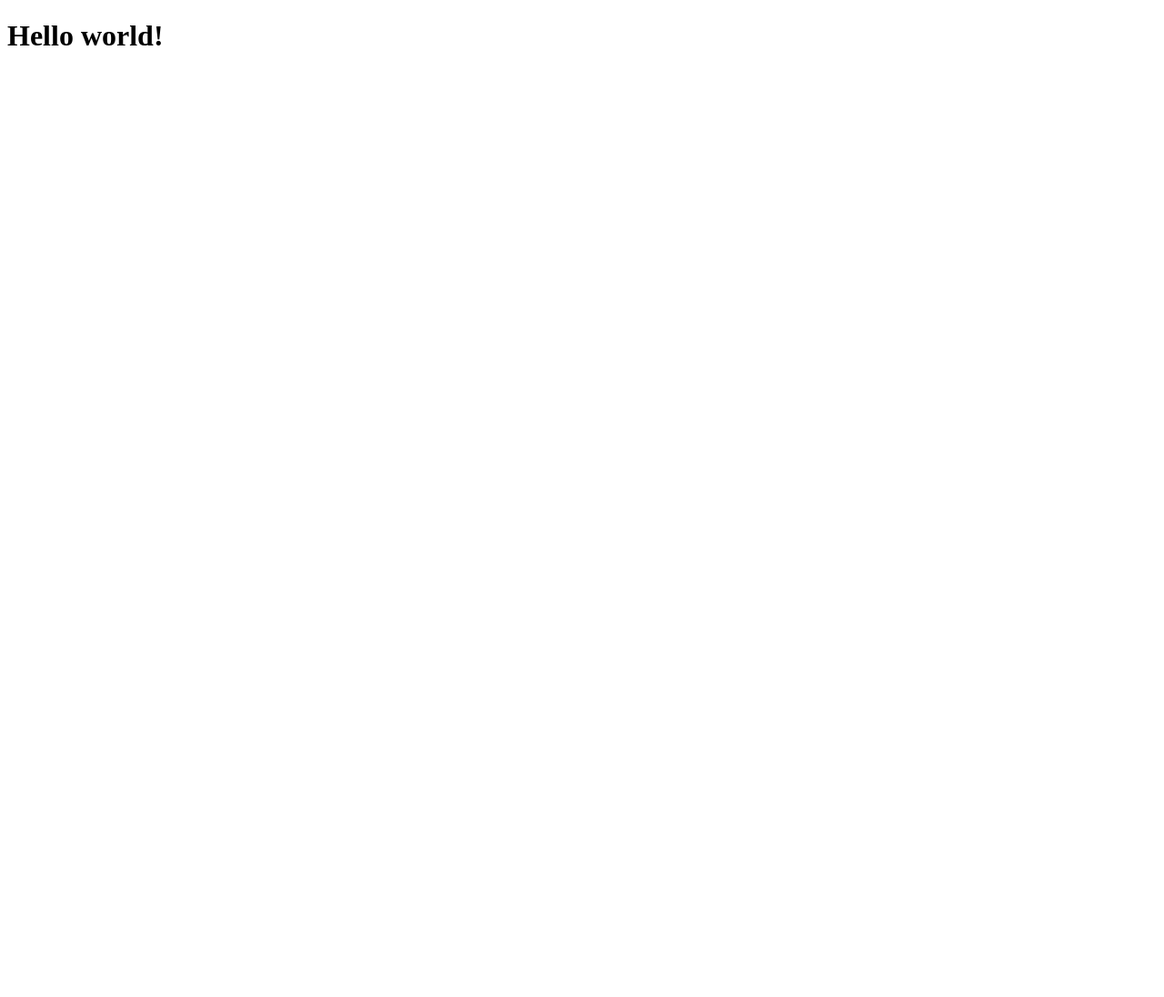
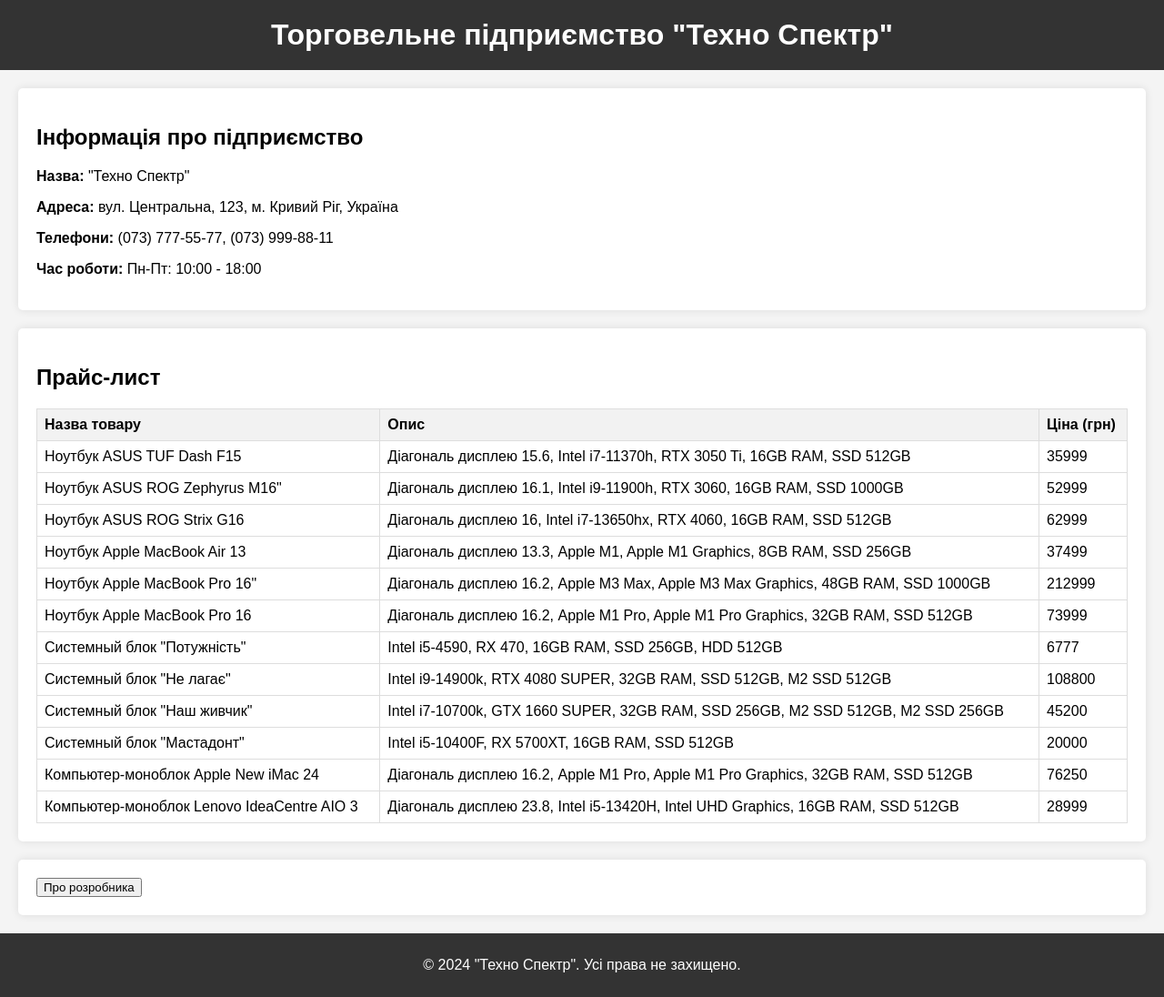
Before and after one commit to lobster1337/-----------, a plain HTML site: page index.html in a window 1280 px wide. Shown: the whole page at 91% size. Before the commit the page ends 800 px from the top, so only its background shows below. Drawn offline with Linux system fonts and the light colour scheme.

Commit message:
created two pages and add styles

```diff
--- a/index.html
+++ b/index.html
@@ -1,11 +1,105 @@
 <!DOCTYPE html>
-<html lang="en">
+<html lang="uk">
 <head>
     <meta charset="UTF-8">
     <meta name="viewport" content="width=device-width, initial-scale=1.0">
-    <title>Document</title>
+    <title>Торговельне підприємство</title>
+    <link rel="stylesheet" href="style.css">
 </head>
 <body>
-    <h1>Hello world!</h1>
+    <header>
+        <h1>Торговельне підприємство "Техно Спектр"</h1>
+    </header>
+
+    <section id="info">
+        <h2>Інформація про підприємство</h2>
+        <p><strong>Назва:</strong> "Техно Спектр"</p>
+        <p><strong>Адреса:</strong> вул. Центральна, 123, м. Кривий Ріг, Україна</p>
+        <p><strong>Телефони:</strong> (073) 777-55-77, (073) 999-88-11</p>
+        <p><strong>Час роботи:</strong> Пн-Пт: 10:00 - 18:00</p>
+    </section>
+
+    <section id="price-list">
+        <h2>Прайс-лист</h2>
+        <table>
+            <thead>
+                <tr>
+                    <th>Назва товару</th>
+                    <th>Опис</th>
+                    <th>Ціна (грн)</th>
+                </tr>
+            </thead>
+            <tbody>
+                <tr>
+                    <td>Ноутбук ASUS TUF Dash F15</td>
+                    <td>Діагональ дисплею 15.6, Intel i7-11370h, RTX 3050 Ti, 16GB RAM, SSD 512GB</td>
+                    <td>35999</td>
+                </tr>
+                <tr>
+                    <td>Ноутбук ASUS ROG Zephyrus M16"</td>
+                    <td>Діагональ дисплею 16.1, Intel i9-11900h, RTX 3060, 16GB RAM, SSD 1000GB</td>
+                    <td>52999</td>
+                </tr>
+                <tr>
+                    <td>Ноутбук ASUS ROG Strix G16</td>
+                    <td>Діагональ дисплею 16, Intel i7-13650hx, RTX 4060, 16GB RAM, SSD 512GB</td>
+                    <td>62999</td>
+                </tr>
+                </tr>
+                    <td>Ноутбук Apple MacBook Air 13</td>
+                    <td>Діагональ дисплею 13.3, Apple M1, Apple M1 Graphics, 8GB RAM, SSD 256GB</td>
+                    <td>37499</td>
+                </tr>
+                </tr>
+                    <td>Ноутбук Apple MacBook Pro 16"</td>
+                    <td>Діагональ дисплею 16.2, Apple M3 Max, Apple M3 Max Graphics, 48GB RAM, SSD 1000GB</td>
+                    <td>212999</td>
+                </tr>
+                </tr>
+                    <td>Ноутбук Apple MacBook Pro 16</td>
+                    <td>Діагональ дисплею 16.2, Apple M1 Pro, Apple M1 Pro Graphics, 32GB RAM, SSD 512GB</td>
+                    <td>73999</td>
+                </tr>
+                <tr>
+                    <td>Системный блок "Потужність"</td>
+                    <td>Intel i5-4590, RX 470, 16GB RAM, SSD 256GB, HDD 512GB</td>
+                    <td>6777</td>
+                </tr>
+                <tr>
+                    <td>Системный блок "Не лагає"</td>
+                    <td>Intel i9-14900k, RTX 4080 SUPER, 32GB RAM, SSD 512GB, M2 SSD 512GB</td>
+                    <td>108800</td>
+                </tr>
+                <tr>
+                    <td>Системный блок "Наш живчик"</td>
+                    <td>Intel i7-10700k, GTX 1660 SUPER, 32GB RAM, SSD 256GB, M2 SSD 512GB, M2 SSD 256GB</td>
+                    <td>45200</td>
+                </tr>
+                <tr>
+                    <td>Системный блок "Мастадонт"</td>
+                    <td>Intel i5-10400F, RX 5700XT, 16GB RAM, SSD 512GB</td>
+                    <td>20000</td>
+                </tr>
+                </tr>
+                    <td>Компьютер-моноблок Apple New iMac 24</td>
+                    <td>Діагональ дисплею 16.2, Apple M1 Pro, Apple M1 Pro Graphics, 32GB RAM, SSD 512GB</td>
+                    <td>76250</td>
+                </tr>
+                <tr>
+                    <td>Компьютер-моноблок Lenovo IdeaCentre AIO 3</td>
+                    <td>Діагональ дисплею 23.8, Intel i5-13420H, Intel UHD Graphics, 16GB RAM, SSD 512GB</td>
+                    <td>28999</td>
+                </tr>
+            </tbody>
+        </table>
+    </section>
+
+    <section id="developer">
+        <button onclick="window.location.href='author.html'">Про розробника</button>
+    </section>
+
+    <footer>
+        <p>© 2024 "Техно Спектр". Усі права не захищено.</p>
+    </footer>
 </body>
 </html>
--- /dev/null
+++ b/style.css
@@ -0,0 +1,49 @@
+body {
+    font-family: Arial, sans-serif;
+    background-color: #f4f4f4;
+    margin: 0;
+    padding: 0;
+}
+
+header {
+    background-color: #333;
+    color: white;
+    padding: 20px;
+    text-align: center;
+}
+
+h1 {
+    margin: 0;
+}
+
+section {
+    margin: 20px;
+    padding: 20px;
+    background-color: white;
+    border-radius: 5px;
+    box-shadow: 0 0 10px rgba(0, 0, 0, 0.1);
+}
+
+table {
+    width: 100%;
+    border-collapse: collapse;
+    margin-top: 10px;
+}
+
+table, th, td {
+    border: 1px solid #ddd;
+    padding: 8px;
+}
+
+th {
+    background-color: #f2f2f2;
+    text-align: left;
+}
+
+footer {
+    text-align: center;
+    margin-top: 20px;
+    padding: 10px;
+    background-color: #333;
+    color: white;
+}
```
Also changed, not shown: author.html (added, +26 -0 lines).
